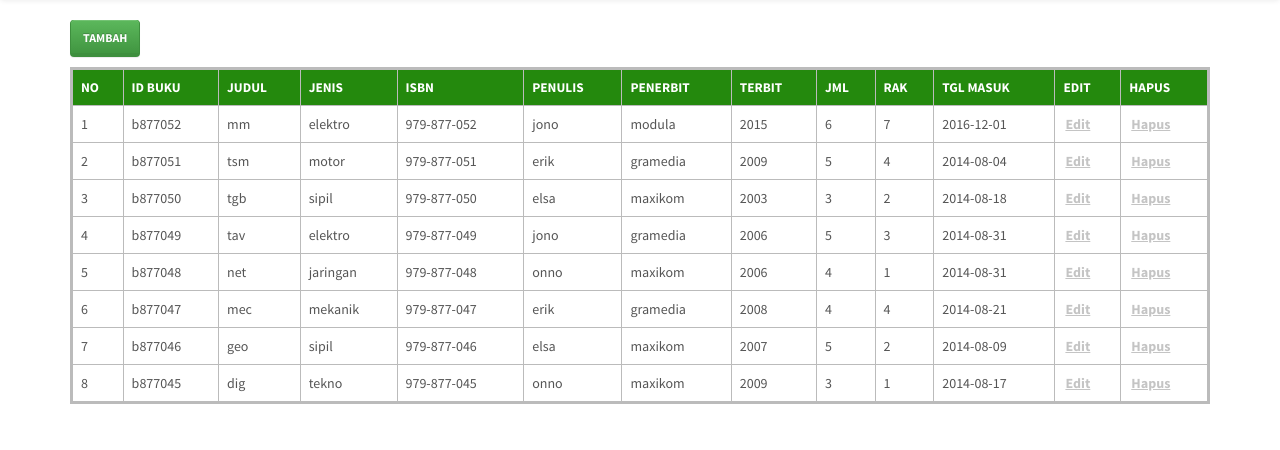
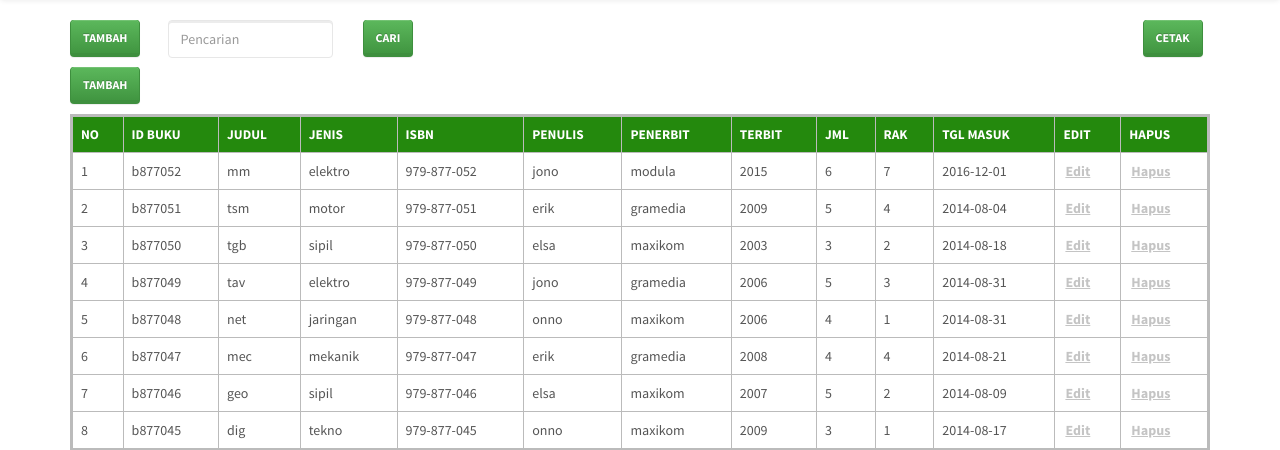
Before and after one commit to FitriNA/project-web, a PHP site: page /Admin/buku.php in a window 1280 px wide. Shown: the part 54-504 px from the top of the page. Run offline with PHP 8.4, Linux system fonts and the light colour scheme; a user stored in the database is signed in; data comes from the database, SQL or seed files in the repository.

Commit message:
sekarang ada tombol cetaknya dah..

```diff
--- a/Admin/buku.php
+++ b/Admin/buku.php
@@ -25,6 +25,22 @@
   </div>
 </nav>
 <div class="container">
+	<div class="row">
+		<div class="col-md-1">
+			<a href="buku-tambah.php" style="text-decoration: none;"><input type="button" name="tambah" value="Tambah" class="btn btn-success"></a>
+		</div>
+		<form method="post" action="" class="">
+			<div class="col-md-2">
+				<input type="text" name="search" placeholder="Pencarian" class="form-control"/>
+			</div>
+			<div class="col-md-1">
+				<input type="submit" name="cari" value="cari" class="btn btn-success">
+			</div>
+		</form>
+		<div class="col-md-1 col-md-offset-7">
+			<a href="buku-laporan.php"  target="_blank" style="text-decoration: none;"><input type="button" name="tambah" value="Cetak" class="btn btn-success"></a><p></p>
+		</div>
+	</div>
 	<a href="buku-tambah.php" style="text-decoration: none;"><input type="button" name="tambah" value="Tambah" class="btn btn-success"></a><p></p>
   	<table class="table table-bordered">
 		<tr>
@@ -41,10 +57,42 @@
 			<th>Tgl Masuk</th>
         	<th>Edit</th>
         	<th>Hapus</th>
+        </tr>
 			<?php
 				include('fungsi/koneksi.php');
 				$query=mysql_query("SELECT * FROM buku ORDER BY id_buku DESC") or die(mysql_error());
-				if(mysql_num_rows($query) == 0){
+				if (isset($_POST['cari'])) {
+					$search = $_POST['search'];
+
+					$sql = "SELECT * FROM buku WHERE id_buku LIKE '%$search%' OR judul LIKE '%$search%' OR jenis LIKE '%$search%' OR isbn LIKE '%$search%' OR penulis LIKE '%$search%' OR penerbit LIKE '%$search%' OR thn_terbit LIKE '%$search%' OR jml_buku LIKE '%$search%' OR rak_buku LIKE '%$search%' OR tgl_entry LIKE '%$search%'";
+					$result = mysql_query($sql) or die('Ada kesalahan saat menampilkan data.' . mysql_error());
+
+					if (mysql_num_rows($result) == 0) {
+						echo '<p></p><p>Pencarian tidak ditemukan</p>';
+					} else {
+						echo '<p></p>';
+						$no = 1;
+						while($row=mysql_fetch_array($result)){
+						extract($row);
+							echo '<tr class=hijau>';
+							echo '<td>'.$no.'</td>';
+							echo '<td>'.$id_buku.'</td>';
+							echo '<td>'.$judul.'</td>';
+							echo '<td>'.$jenis.'</td>';
+							echo '<td>'.$isbn.'</td>';
+							echo '<td>'.$penulis.'</td>';
+							echo '<td>'.$penerbit.'</td>';
+							echo '<td>'.$thn_terbit.'</td>';
+							echo '<td>'.$jml_buku.'</td>';
+							echo '<td>'.$rak_buku.'</td>';
+							echo '<td>'.$tgl_entry.'</td>';
+							echo '<td colspan="2">Nonaktif</td>';
+							echo '</tr>';
+						$no++;
+						}
+					}
+				}
+				else if(mysql_num_rows($query) == 0){
 					echo '<tr><td colspan="13">Tidak ada data!</td></tr>';
 				}else{
 					$no=1;
```
